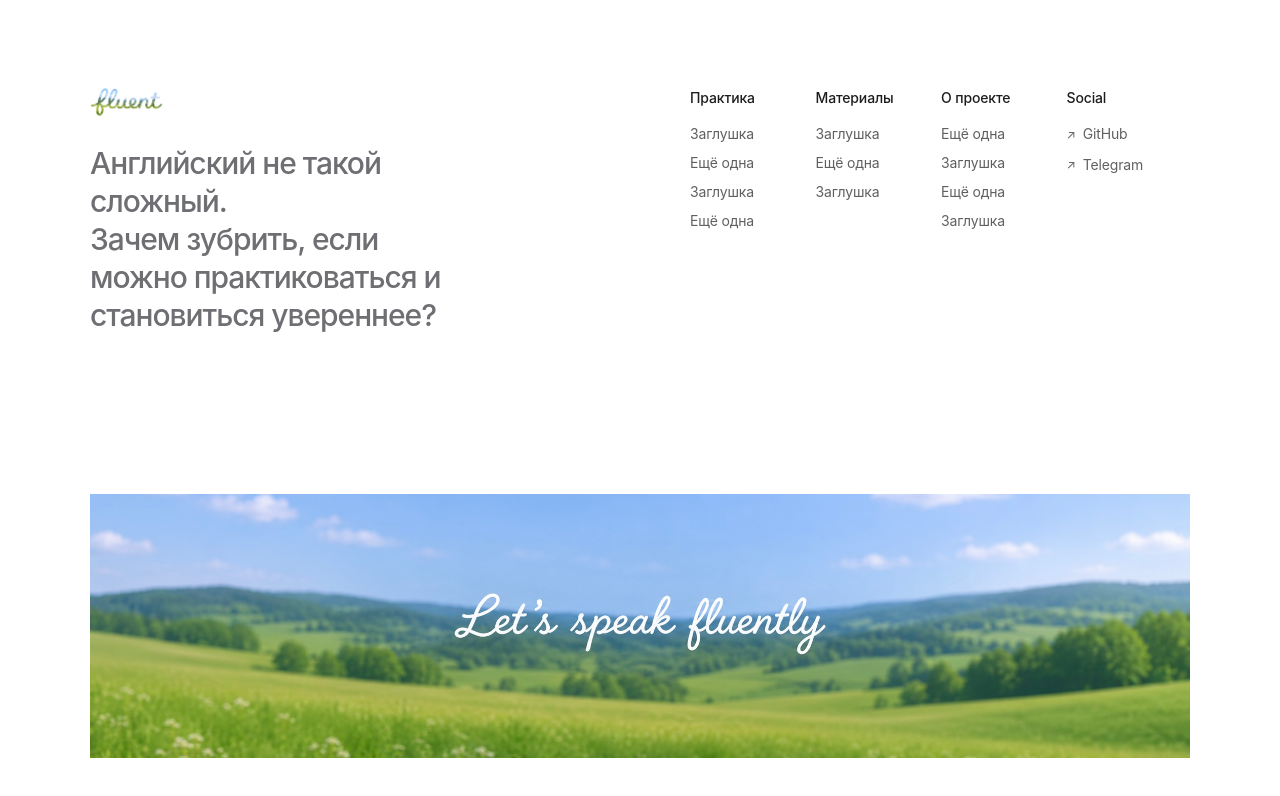
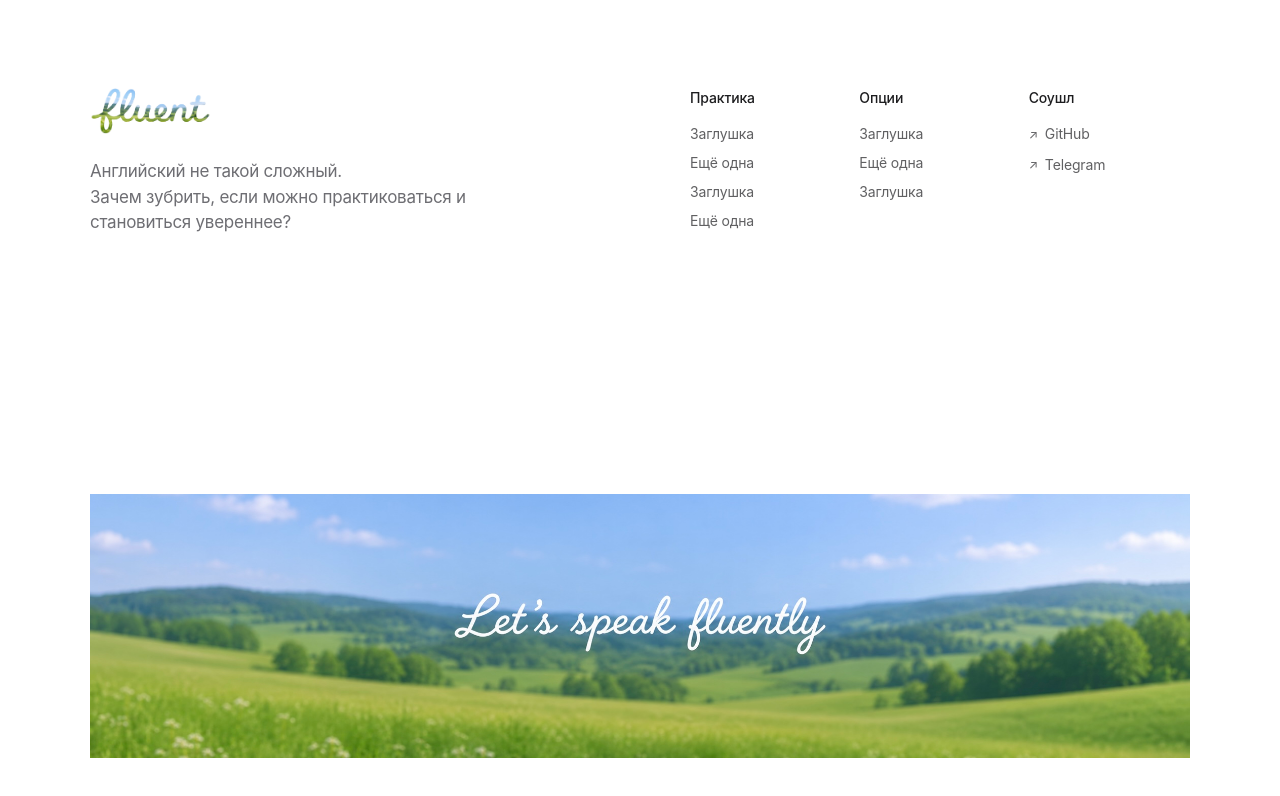
Before and after one commit to billythebully03/fluent, a plain HTML site: page index.html in a window 1280 px wide. Drawn offline with Linux system fonts and the light colour scheme.

Commit message:
Update index.html

```diff
--- a/index.html
+++ b/index.html
@@ -62,8 +62,8 @@
 
     .site-main {
       display: grid;
-      grid-template-columns: minmax(390px, 1.1fr) minmax(0, 1.9fr);
-      column-gap: clamp(32px, 4vw, 44px);
+      grid-template-columns: minmax(0, 1.2fr) minmax(0, 1.8fr);
+      column-gap: clamp(44px, 5vw, 58px);
       align-items: start;
     }
 
@@ -82,8 +82,8 @@
     .brand-logo {
       display: block;
       width: auto;
-      height: 28px;
-      max-width: 170px;
+      height: 46px;
+      max-width: 260px;
       object-fit: contain;
       object-position: left center;
     }
@@ -96,19 +96,19 @@
 
     .tagline {
       max-width: 410px;
-      margin: 24px 0 0;
+      margin: 21px 0 0;
       color: var(--text-secondary);
-      font-size: clamp(26px, 2.5vw, 30px);
-      font-weight: 500;
-      line-height: 1.27;
-      letter-spacing: -0.035em;
+      font-size: 17px;
+      font-weight: 400;
+      line-height: 1.5;
+      letter-spacing: -0.015em;
     }
 
     .site-navigation {
       display: grid;
       width: min(100%, 500px);
-      grid-template-columns: repeat(4, minmax(0, 1fr));
-      column-gap: 2px;
+      grid-template-columns: repeat(3, minmax(0, 1fr));
+      column-gap: 8px;
       margin-left: auto;
     }
 
@@ -180,7 +180,6 @@
       width: 100%;
       max-width: 100%;
       height: auto;
-      max-height: none;
       margin-inline: auto;
     }
 
@@ -222,8 +221,12 @@
         column-gap: 24px;
       }
 
+      .brand-logo {
+        height: 40px;
+      }
+
       .tagline {
-        font-size: 24px;
+        font-size: 16px;
       }
 
       .site-footer {
@@ -275,14 +278,7 @@
       "Ещё одна",
     ];
 
-    const materialsItems = [
-      "Заглушка",
-      "Ещё одна",
-      "Заглушка",
-    ];
-
-    const aboutItems = [
-      "Ещё одна",
+    const optionsItems = [
       "Заглушка",
       "Ещё одна",
       "Заглушка",
@@ -295,9 +291,8 @@
 
     const menuColumns = [
       { title: "Практика", items: practiceItems },
-      { title: "Материалы", items: materialsItems },
-      { title: "О проекте", items: aboutItems },
-      { title: "Social", items: socialItems },
+      { title: "Опции", items: optionsItems },
+      { title: "Соушл", items: socialItems },
     ];
 
     const navigation = document.querySelector("#site-navigation");
@@ -325,7 +320,7 @@
         const link = document.createElement("a");
 
         link.className = "menu-link";
-        link.href = entry.href || "./";
+        link.href = "./";
 
         if (entry.arrow) {
           const arrow = document.createElement("span");
```
